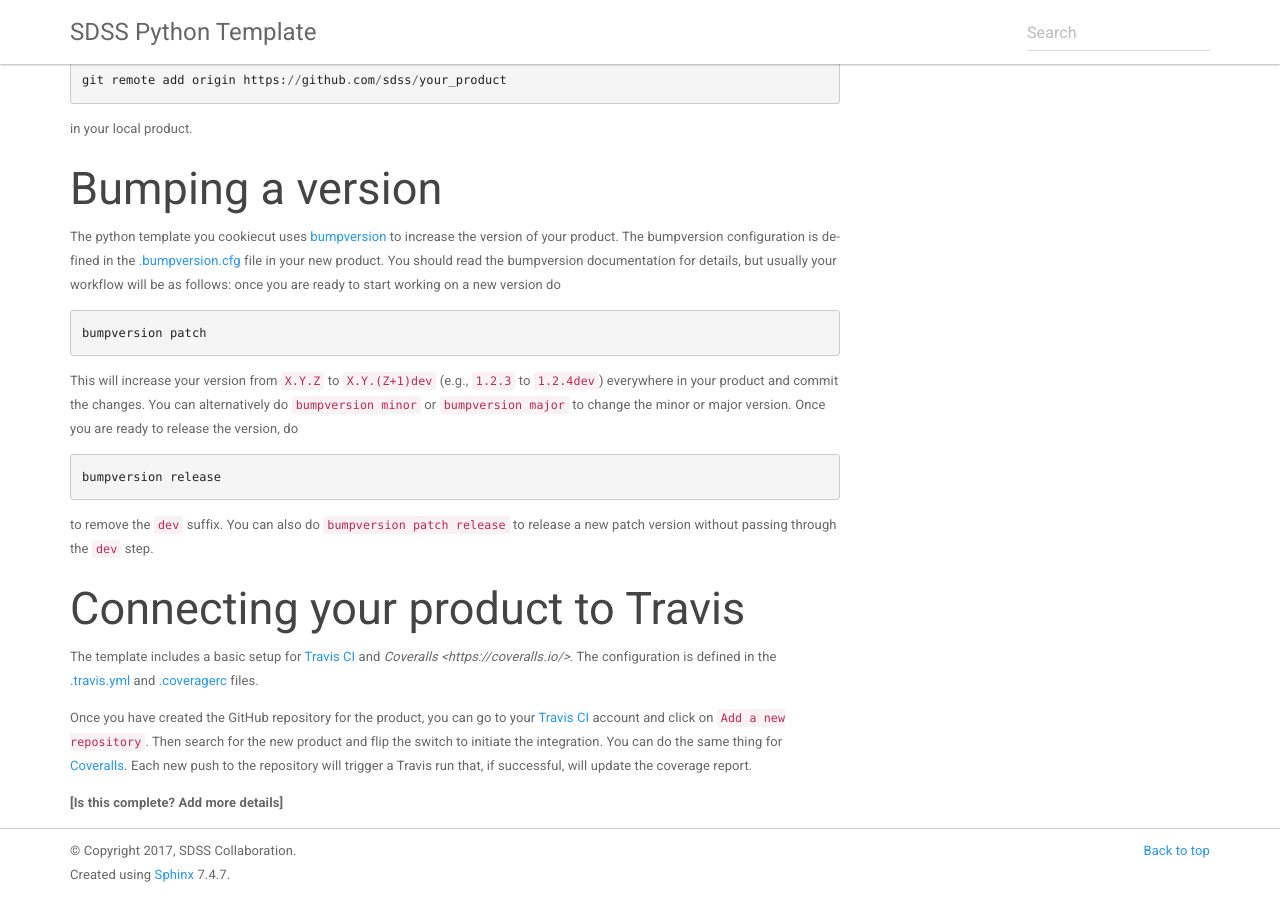
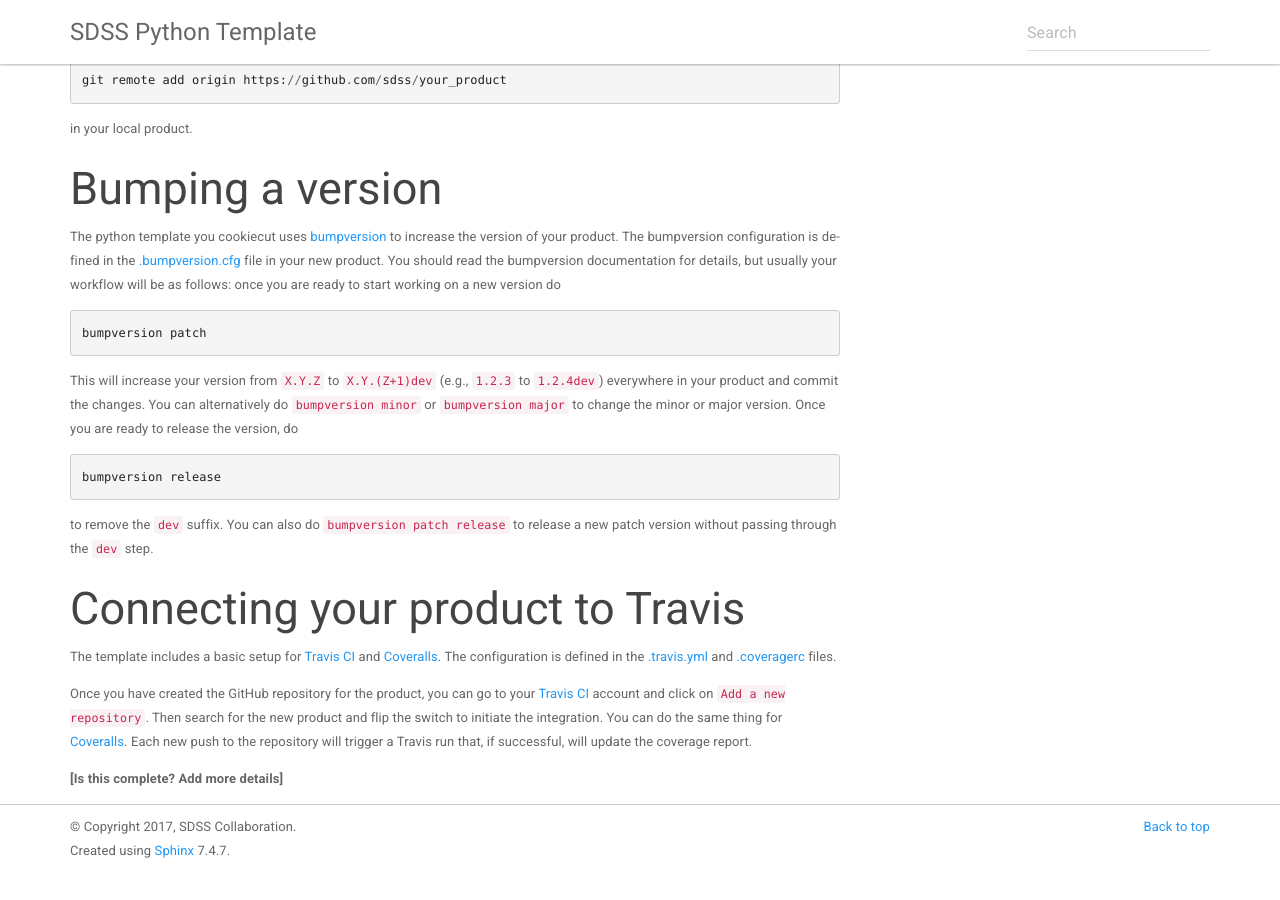
Before and after one commit to sdss/python_template, a Sphinx documentation site: the page built from docs/sphinx/index.rst, in a window 1280 px wide and 900 px high, scrolled down 971 px. Built offline with Sphinx 7.4.7, drawn with Linux system fonts in a browser that asks for light colours; after the commit the page ends 1847 px from its top, so only the background shows below that.

Commit message:
Fixes link

```diff
--- a/docs/sphinx/index.rst
+++ b/docs/sphinx/index.rst
@@ -60,7 +60,7 @@ to remove the ``dev`` suffix. You can also do ``bumpversion patch release`` to r
 Connecting your product to Travis
 ---------------------------------
 
-The template includes a basic setup for `Travis CI <https://travis-ci.org/>`_ and `Coveralls <https://coveralls.io/>`. The configuration is defined in the `.travis.yml <https://github.com/sdss/python_template/blob/master/%7B%7Bcookiecutter.repo_name%7D%7D/.travis.yml>`_ and `.coveragerc <https://github.com/sdss/python_template/blob/master/%7B%7Bcookiecutter.repo_name%7D%7D/.coveragerc>`_ files.
+The template includes a basic setup for `Travis CI <https://travis-ci.org/>`_ and `Coveralls <https://coveralls.io/>`_. The configuration is defined in the `.travis.yml <https://github.com/sdss/python_template/blob/master/%7B%7Bcookiecutter.repo_name%7D%7D/.travis.yml>`_ and `.coveragerc <https://github.com/sdss/python_template/blob/master/%7B%7Bcookiecutter.repo_name%7D%7D/.coveragerc>`_ files.
 
 Once you have created the GitHub repository for the product, you can go to your `Travis CI <https://travis-ci.org>`_ account and click on ``Add a new repository``. Then search for the new product and flip the switch to initiate the integration. You can do the same thing for `Coveralls <https://coveralls.io/>`_. Each new push to the repository will trigger a Travis run that, if successful, will update the coverage report.
 
```
